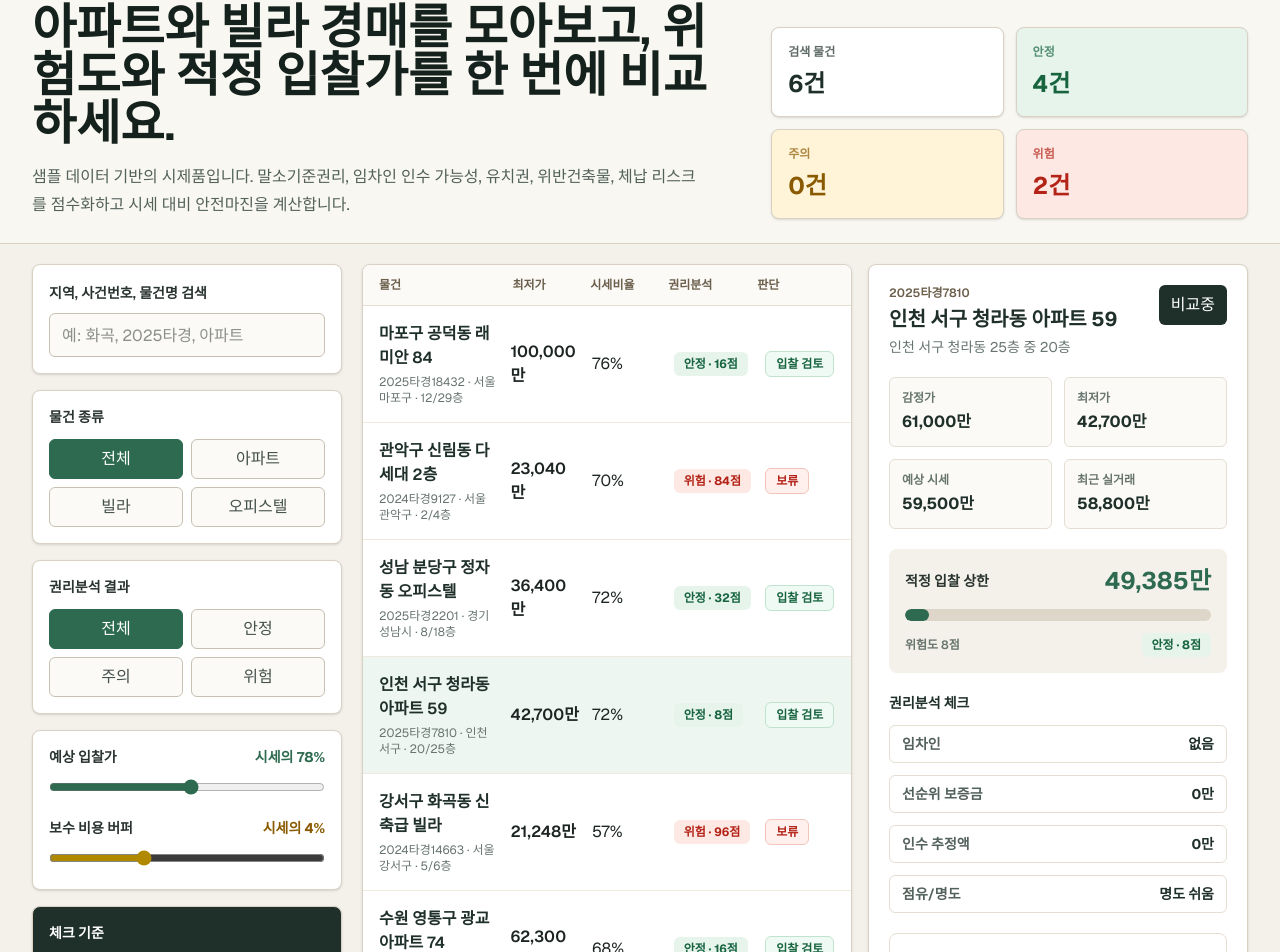
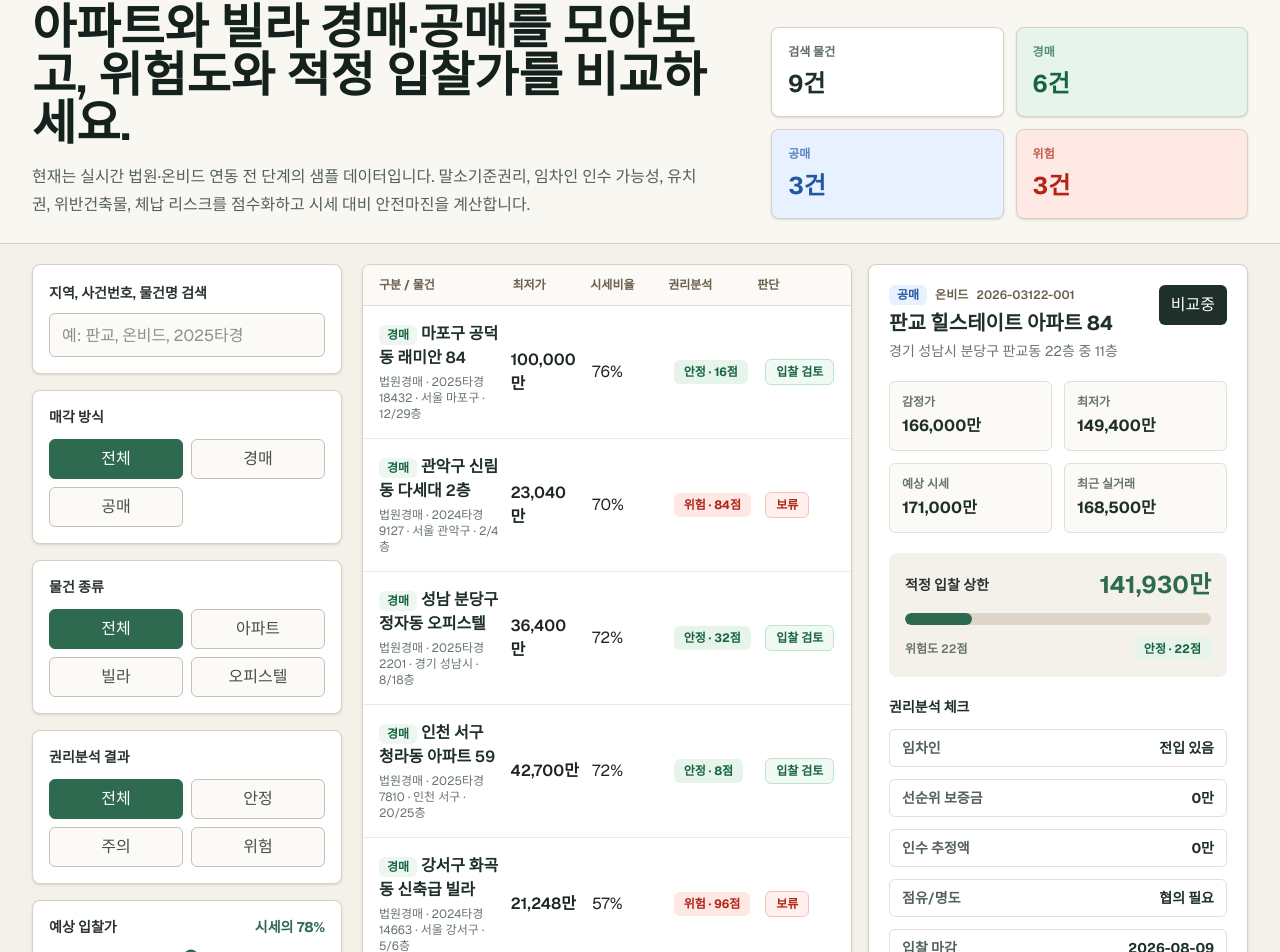
Before and after one commit to jinSsol/auction-risk-analyzer, a Next.js app: page / in a window 1280 px wide. Shown: the part 49-1001 px from the top of the page. Built offline with nearby package versions, Linux system fonts and the light colour scheme.

Commit message:
Add public sale listings

```diff
--- a/app/page.tsx
+++ b/app/page.tsx
@@ -3,10 +3,13 @@
 import { useMemo, useState } from "react";
 
 type PropertyType = "아파트" | "빌라" | "오피스텔";
+type SaleChannel = "경매" | "공매";
 type RiskLevel = "안정" | "주의" | "위험";
 
 type AuctionItem = {
   id: number;
+  channel: SaleChannel;
+  agency: string;
   caseNo: string;
   title: string;
   type: PropertyType;
@@ -37,6 +40,8 @@ const won = new Intl.NumberFormat("ko-KR");
 const items: AuctionItem[] = [
   {
     id: 1,
+    channel: "경매",
+    agency: "법원경매",
     caseNo: "2025타경18432",
     title: "마포구 공덕동 래미안 84",
     type: "아파트",
@@ -63,6 +68,8 @@ const items: AuctionItem[] = [
   },
   {
     id: 2,
+    channel: "경매",
+    agency: "법원경매",
     caseNo: "2024타경9127",
     title: "관악구 신림동 다세대 2층",
     type: "빌라",
@@ -89,6 +96,8 @@ const items: AuctionItem[] = [
   },
   {
     id: 3,
+    channel: "경매",
+    agency: "법원경매",
     caseNo: "2025타경2201",
     title: "성남 분당구 정자동 오피스텔",
     type: "오피스텔",
@@ -115,6 +124,8 @@ const items: AuctionItem[] = [
   },
   {
     id: 4,
+    channel: "경매",
+    agency: "법원경매",
     caseNo: "2025타경7810",
     title: "인천 서구 청라동 아파트 59",
     type: "아파트",
@@ -141,6 +152,8 @@ const items: AuctionItem[] = [
   },
   {
     id: 5,
+    channel: "경매",
+    agency: "법원경매",
     caseNo: "2024타경14663",
     title: "강서구 화곡동 신축급 빌라",
     type: "빌라",
@@ -167,6 +180,8 @@ const items: AuctionItem[] = [
   },
   {
     id: 6,
+    channel: "경매",
+    agency: "법원경매",
     caseNo: "2025타경5069",
     title: "수원 영통구 광교 아파트 74",
     type: "아파트",
@@ -190,6 +205,90 @@ const items: AuctionItem[] = [
     taxRisk: false,
     occupancy: "협의 필요",
     notes: ["시세 대비 최저가 여유", "학교, 교통 수요 확인"],
+  },
+  {
+    id: 7,
+    channel: "공매",
+    agency: "온비드",
+    caseNo: "2026-03122-001",
+    title: "판교 힐스테이트 아파트 84",
+    type: "아파트",
+    district: "경기 성남시",
+    address: "경기 성남시 분당구 판교동 22층 중 11층",
+    appraised: 166000,
+    minimum: 149400,
+    market: 171000,
+    lastTrade: 168500,
+    deposit: 85000,
+    monthlyRent: 0,
+    area: 84.6,
+    floor: "11/22층",
+    failedBids: 0,
+    auctionDate: "2026-08-09",
+    tenant: "전입 있음",
+    seniorDeposit: 0,
+    takeoverAmount: 0,
+    liens: false,
+    illegalBuilding: false,
+    taxRisk: false,
+    occupancy: "협의 필요",
+    notes: ["공매 샘플 물건", "관리비, 점유자 협의 조건 확인 필요"],
+  },
+  {
+    id: 8,
+    channel: "공매",
+    agency: "캠코",
+    caseNo: "2026-04491-002",
+    title: "부천 중동 역세권 오피스텔",
+    type: "오피스텔",
+    district: "경기 부천시",
+    address: "경기 부천시 중동 15층 중 6층",
+    appraised: 28500,
+    minimum: 22800,
+    market: 27600,
+    lastTrade: 26900,
+    deposit: 16000,
+    monthlyRent: 20,
+    area: 31.4,
+    floor: "6/15층",
+    failedBids: 1,
+    auctionDate: "2026-07-31",
+    tenant: "확인 필요",
+    seniorDeposit: 0,
+    takeoverAmount: 0,
+    liens: false,
+    illegalBuilding: false,
+    taxRisk: true,
+    occupancy: "협의 필요",
+    notes: ["압류재산 공매 샘플", "체납, 관리비, 인도 조건 재확인"],
+  },
+  {
+    id: 9,
+    channel: "공매",
+    agency: "온비드",
+    caseNo: "2026-02774-004",
+    title: "인천 부평구 구축 빌라",
+    type: "빌라",
+    district: "인천 부평구",
+    address: "인천 부평구 부평동 5층 중 3층",
+    appraised: 24000,
+    minimum: 16800,
+    market: 22500,
+    lastTrade: 21800,
+    deposit: 12000,
+    monthlyRent: 0,
+    area: 42.1,
+    floor: "3/5층",
+    failedBids: 2,
+    auctionDate: "2026-08-02",
+    tenant: "대항력 가능",
+    seniorDeposit: 9000,
+    takeoverAmount: 9000,
+    liens: false,
+    illegalBuilding: true,
+    taxRisk: true,
+    occupancy: "명도 난이도 높음",
+    notes: ["공매 샘플 물건", "선순위 임차권과 위반건축물 여부 보수 확인"],
   },
 ];
 
@@ -275,12 +374,13 @@ function analyze(item: AuctionItem, bidRatio: number, bufferRatio: number) {
 
 export default function Home() {
   const [query, setQuery] = useState("");
+  const [channel, setChannel] = useState<SaleChannel | "전체">("전체");
   const [type, setType] = useState<PropertyType | "전체">("전체");
   const [level, setLevel] = useState<RiskLevel | "전체">("전체");
   const [bidRatio, setBidRatio] = useState(78);
   const [bufferRatio, setBufferRatio] = useState(4);
-  const [selectedIds, setSelectedIds] = useState<number[]>([4, 6]);
-  const [activeId, setActiveId] = useState(4);
+  const [selectedIds, setSelectedIds] = useState<number[]>([4, 6, 7]);
+  const [activeId, setActiveId] = useState(7);
 
   const enriched = useMemo(
     () =>
@@ -295,10 +395,13 @@ export default function Home() {
     const matchQuery =
       item.title.includes(query) ||
       item.district.includes(query) ||
-      item.caseNo.includes(query);
+      item.caseNo.includes(query) ||
+      item.channel.includes(query) ||
+      item.agency.includes(query);
+    const matchChannel = channel === "전체" || item.channel === channel;
     const matchType = type === "전체" || item.type === type;
     const matchLevel = level === "전체" || item.analysis.level === level;
-    return matchQuery && matchType && matchLevel;
+    return matchQuery && matchChannel && matchType && matchLevel;
   });
 
   const active =
@@ -306,6 +409,8 @@ export default function Home() {
   const selected = enriched.filter((item) => selectedIds.includes(item.id));
   const stats = {
     total: filtered.length,
+    auction: filtered.filter((item) => item.channel === "경매").length,
+    publicSale: filtered.filter((item) => item.channel === "공매").length,
     stable: filtered.filter((item) => item.analysis.level === "안정").length,
     caution: filtered.filter((item) => item.analysis.level === "주의").length,
     risky: filtered.filter((item) => item.analysis.level === "위험").length,
@@ -325,21 +430,21 @@ export default function Home() {
         <div className="mx-auto grid max-w-7xl gap-6 px-5 py-6 lg:grid-cols-[1.2fr_0.8fr] lg:px-8">
           <div>
             <p className="text-sm font-semibold text-[#6c5f4c]">
-              경매 물건 권리분석 워크벤치
+              경매·공매 물건 권리분석 워크벤치
             </p>
             <h1 className="mt-2 max-w-3xl text-3xl font-semibold tracking-normal text-[#14211d] md:text-5xl">
-              아파트와 빌라 경매를 모아보고, 위험도와 적정 입찰가를 한 번에 비교하세요.
+              아파트와 빌라 경매·공매를 모아보고, 위험도와 적정 입찰가를 비교하세요.
             </h1>
             <p className="mt-4 max-w-2xl text-base leading-7 text-[#53615b]">
-              샘플 데이터 기반의 시제품입니다. 말소기준권리, 임차인 인수 가능성,
-              유치권, 위반건축물, 체납 리스크를 점수화하고 시세 대비 안전마진을
-              계산합니다.
+              현재는 실시간 법원·온비드 연동 전 단계의 샘플 데이터입니다.
+              말소기준권리, 임차인 인수 가능성, 유치권, 위반건축물, 체납
+              리스크를 점수화하고 시세 대비 안전마진을 계산합니다.
             </p>
           </div>
           <div className="grid grid-cols-2 gap-3 self-end md:grid-cols-4 lg:grid-cols-2">
             <Metric label="검색 물건" value={`${stats.total}건`} />
-            <Metric label="안정" value={`${stats.stable}건`} tone="green" />
-            <Metric label="주의" value={`${stats.caution}건`} tone="amber" />
+            <Metric label="경매" value={`${stats.auction}건`} tone="green" />
+            <Metric label="공매" value={`${stats.publicSale}건`} tone="blue" />
             <Metric label="위험" value={`${stats.risky}건`} tone="red" />
           </div>
         </div>
@@ -354,10 +459,17 @@ export default function Home() {
             <input
               value={query}
               onChange={(event) => setQuery(event.target.value)}
-              placeholder="예: 화곡, 2025타경, 아파트"
+              placeholder="예: 판교, 온비드, 2025타경"
               className="mt-2 h-11 w-full rounded-md border border-[#c8c0b2] bg-[#fbfaf7] px-3 text-sm outline-none transition focus:border-[#2d6a4f] focus:ring-2 focus:ring-[#95d5b2]"
             />
           </div>
+
+          <FilterGroup
+            title="매각 방식"
+            options={["전체", "경매", "공매"]}
+            value={channel}
+            onChange={(value) => setChannel(value as SaleChannel | "전체")}
+          />
 
           <FilterGroup
             title="물건 종류"
@@ -422,7 +534,7 @@ export default function Home() {
           <section className="grid gap-4 xl:grid-cols-[1fr_380px]">
             <div className="overflow-hidden rounded-lg border border-[#d8d1c4] bg-white shadow-sm">
               <div className="grid grid-cols-[1.2fr_0.7fr_0.7fr_0.8fr_0.7fr] border-b border-[#e5ded2] bg-[#fbfaf7] px-4 py-3 text-xs font-bold uppercase tracking-normal text-[#6c5f4c]">
-                <span>물건</span>
+                <span>구분 / 물건</span>
                 <span>최저가</span>
                 <span>시세비율</span>
                 <span>권리분석</span>
@@ -439,10 +551,10 @@ export default function Home() {
                   >
                     <span>
                       <span className="block font-semibold text-[#1f2f2a]">
-                        {item.title}
+                        <ChannelBadge channel={item.channel} /> {item.title}
                       </span>
                       <span className="mt-1 block text-xs text-[#68756f]">
-                        {item.caseNo} · {item.district} · {item.floor}
+                        {item.agency} · {item.caseNo} · {item.district} · {item.floor}
                       </span>
                     </span>
                     <span className="font-semibold">{uk(item.minimum)}</span>
@@ -479,6 +591,7 @@ export default function Home() {
               <table className="w-full min-w-[850px] border-collapse text-sm">
                 <thead>
                   <tr className="border-b border-[#e5ded2] bg-[#fbfaf7] text-left text-xs text-[#6c5f4c]">
+                    <th className="px-3 py-3">구분</th>
                     <th className="px-3 py-3">물건</th>
                     <th className="px-3 py-3">시세</th>
                     <th className="px-3 py-3">최저가</th>
@@ -492,13 +605,16 @@ export default function Home() {
                 <tbody>
                   {selected.length === 0 ? (
                     <tr>
-                      <td className="px-3 py-8 text-center text-[#68756f]" colSpan={8}>
+                      <td className="px-3 py-8 text-center text-[#68756f]" colSpan={9}>
                         비교할 물건을 선택하세요.
                       </td>
                     </tr>
                   ) : (
                     selected.map((item) => (
                       <tr key={item.id} className="border-b border-[#f0ebe1]">
+                        <td className="px-3 py-3">
+                          <ChannelBadge channel={item.channel} />
+                        </td>
                         <td className="px-3 py-3 font-semibold">{item.title}</td>
                         <td className="px-3 py-3">{uk(item.market)}</td>
                         <td className="px-3 py-3">{uk(item.minimum)}</td>
@@ -531,11 +647,12 @@ function Metric({
 }: {
   label: string;
   value: string;
-  tone?: "neutral" | "green" | "amber" | "red";
+  tone?: "neutral" | "green" | "blue" | "amber" | "red";
 }) {
   const tones = {
     neutral: "bg-white text-[#1f2f2a]",
     green: "bg-[#e6f4ec] text-[#17643f]",
+    blue: "bg-[#e8f1ff] text-[#2256a3]",
     amber: "bg-[#fff4d8] text-[#8a5a00]",
     red: "bg-[#fde8e3] text-[#b42318]",
   };
@@ -544,6 +661,18 @@ function Metric({
       <p className="text-xs font-semibold text-current opacity-70">{label}</p>
       <p className="mt-2 text-2xl font-bold">{value}</p>
     </div>
+  );
+}
+
+function ChannelBadge({ channel }: { channel: SaleChannel }) {
+  const style =
+    channel === "경매"
+      ? "bg-[#edf6f1] text-[#17643f]"
+      : "bg-[#e8f1ff] text-[#2256a3]";
+  return (
+    <span className={`inline-flex w-fit rounded-md px-2 py-0.5 text-xs font-bold ${style}`}>
+      {channel}
+    </span>
   );
 }
 
@@ -620,7 +749,11 @@ function DetailPanel({
     <aside className="rounded-lg border border-[#d8d1c4] bg-white p-5 shadow-sm">
       <div className="flex items-start justify-between gap-3">
         <div>
-          <p className="text-xs font-semibold text-[#6c5f4c]">{item.caseNo}</p>
+          <p className="flex flex-wrap items-center gap-2 text-xs font-semibold text-[#6c5f4c]">
+            <ChannelBadge channel={item.channel} />
+            <span>{item.agency}</span>
+            <span>{item.caseNo}</span>
+          </p>
           <h2 className="mt-1 text-xl font-bold text-[#1f2f2a]">{item.title}</h2>
           <p className="mt-1 text-sm text-[#68756f]">{item.address}</p>
         </div>
@@ -674,6 +807,7 @@ function DetailPanel({
         <Check label="선순위 보증금" value={uk(item.seniorDeposit)} />
         <Check label="인수 추정액" value={uk(item.takeoverAmount)} />
         <Check label="점유/명도" value={item.occupancy} />
+        <Check label="입찰 마감" value={item.auctionDate} />
       </div>
 
       <div className="mt-5 rounded-lg border border-[#e5ded2] p-4">
```
